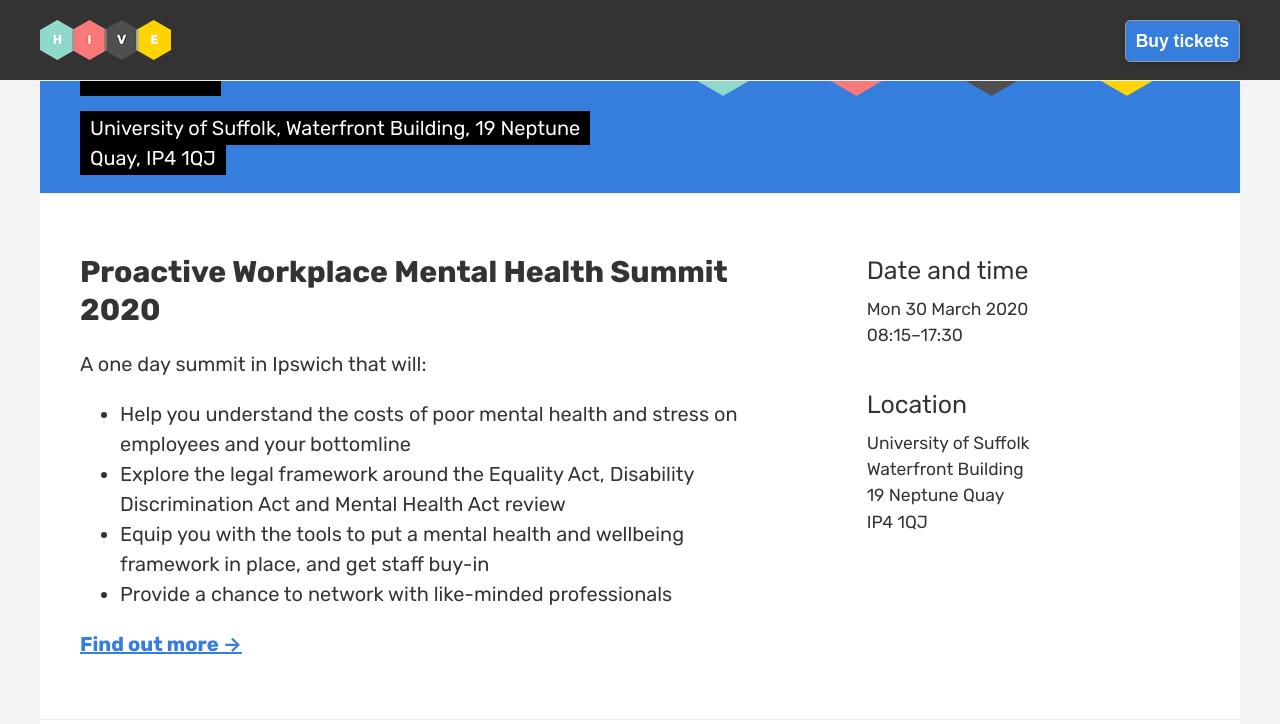
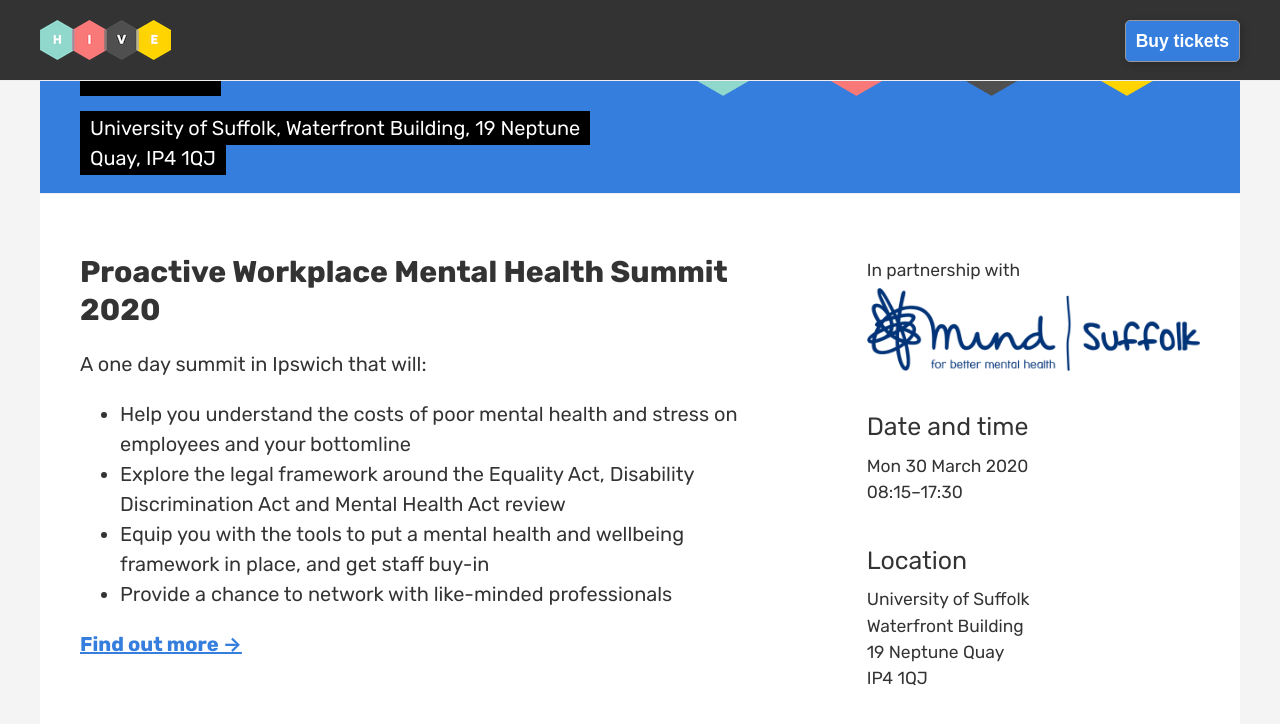
Before and after one commit to suffolklibraries/wellbeing-conference, a Jekyll site: the page built from index.md, in a window 1280 px wide and 900 px high, scrolled down 319 px, cut to the strip 0-736 px from the top of the window. Shown: the top 724 px of the strip. Built offline with Jekyll 4.4.1, drawn with Linux system fonts in a browser that asks for light colours.

Commit message:
Added Mind logo

```diff
--- a/_includes/sidebar.html
+++ b/_includes/sidebar.html
@@ -3,6 +3,10 @@
         </div>
 
         <div class="w-third-ns pl2-ns pl4-l">
+
+          <p class="pt1 mb1 f6">In partnership with</p>
+
+          <a href="https://www.suffolkmind.org.uk/"><img class="db mb4 mw-100" alt="Mind Suffolk" src="/assets/sm-logo.png"></a>
 
           <h2 class="f4 lh-title normal mb2">Date and time</h2>
 
```
Also changed, not shown: assets/sm-logo.png (added), 8 other files.
